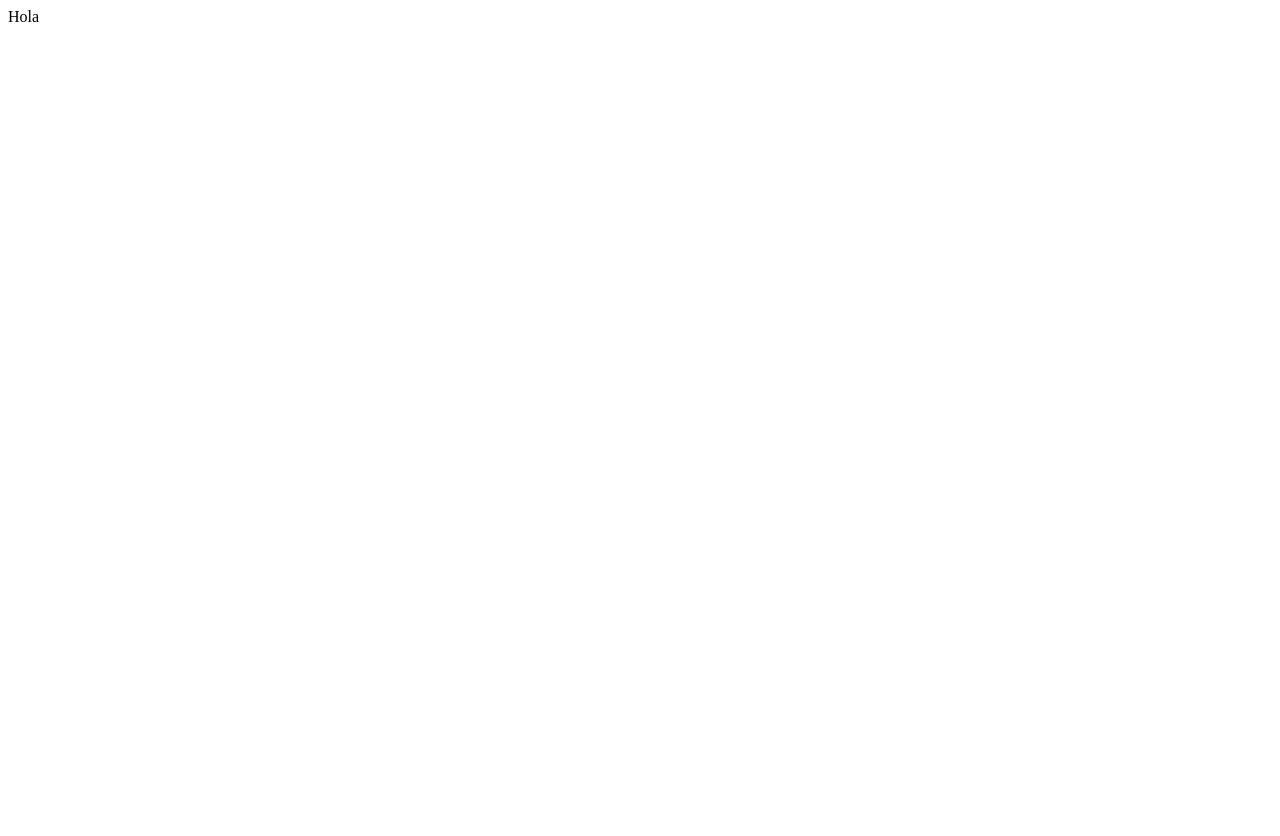
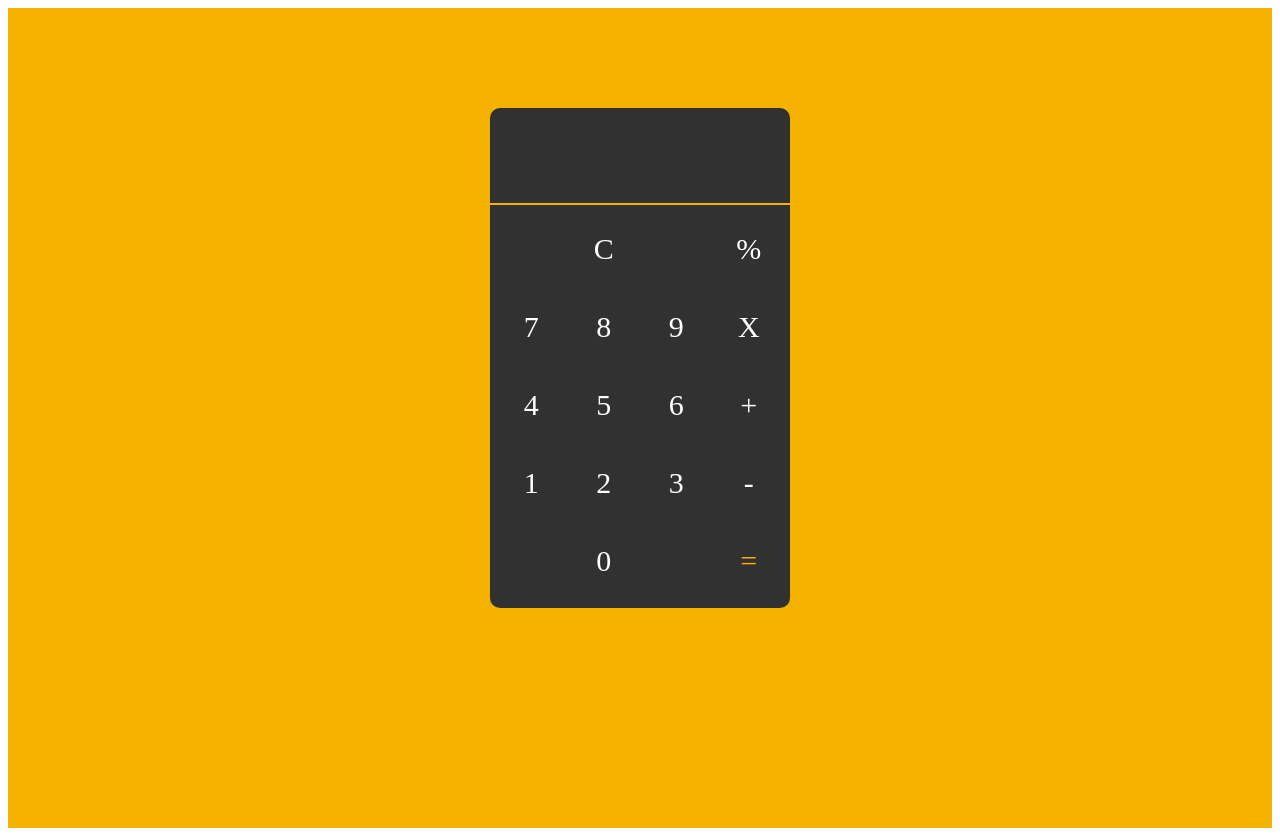
Before and after one commit to oberruti/Fiera-Studio-Calculadora, a React (Create React App) app in the folder app/: page / in a window 1280 px wide. Before the commit the page ends 800 px from the top, so only its background shows below. Built offline with nearby package versions, Linux system fonts and the light colour scheme.

Commit message:
style of the calculator added

```diff
--- a/app/src/components/calculadora.tsx
+++ b/app/src/components/calculadora.tsx
@@ -1,5 +1,218 @@
 import React from 'react'
+import { JustChildren, Style } from '../utils/tsTypes'
+import { commonStyleResources } from '../utils/style'
 
-export default function Calculadora(): JSX.Element {
-    return (<div>Hola</div>)
+function Calculadora(): JSX.Element {
+    const background: Style = {
+        background: commonStyleResources.colors.yellow,
+        minHeight: commonStyleResources.dimensions.backgroundHeight,
+        minWidth: commonStyleResources.dimensions.backgroundWidth,
+        paddingTop: '100px',
+        display: 'flex',
+        justifyContent: 'center',
+    }
+    return (
+        <div style={background}>
+            <Container>
+                <Resultado/>
+                <Botonera />
+            </Container>
+        </div>
+    )
 }
+
+function Container(props: JustChildren): JSX.Element {
+    const style: Style = {
+        background: commonStyleResources.colors.gray,
+        borderRadius: '10px',
+        height: '500px',
+        width: '300px',
+    }
+    return (
+        <div style={style}>
+            {props.children}
+        </div>
+    )
+}
+
+function Resultado(): JSX.Element {
+    const style: Style = {
+        height: '75px',
+        padding: '10px',
+        display: 'flex',
+        justifyContent: 'flex-end',
+        borderBottomColor: commonStyleResources.colors.yellow,
+        borderBottomWidth: '2px',
+        borderBottomStyle: 'solid',
+        color: 'white',
+        fontSize: '30px',
+        alignItems: 'flex-end'
+    }
+    return (
+        <div style={style}>
+            {/* result */}
+        </div>
+    )
+}
+
+function Botonera(): JSX.Element {
+    const style: Style = {
+        height: '380px',
+        padding: '10px',
+        display: 'grid',
+        gridGap: '10px',
+        gridTemplateColumns: 'repeat(4, 1fr)',
+        gridTemplateRows: 'repeat(5, 1fr)',
+        alignItems: 'center',
+        textAlign: 'center',
+    }
+
+    const botonesAMostrar = getBotones().map((boton, key) => {
+        const style: Style = {
+            gridRowStart: boton.gridRowStart,
+            gridRowEnd: boton.gridRowEnd,
+            gridColumnStart: boton.gridColumnStart,
+            gridColumnEnd: boton.gridColumnEnd,
+            color: boton.color ? boton.color : 'white',
+            fontSize: '30px',
+            cursor: 'pointer',
+        }
+        return (
+            <div style={style} key={key}>
+                {boton.boton}
+            </div>
+        )
+    })
+
+    return (
+        <div style={style}>
+            {botonesAMostrar}
+        </div>
+    )
+}
+
+interface Botones {
+    boton: string
+    gridRowStart: number
+    gridRowEnd: number
+    gridColumnStart: number
+    gridColumnEnd: number
+    color?: string
+}
+
+function getBotones(): Botones[] {
+    return [
+        {
+            boton: 'C',
+            gridRowStart: 1,
+            gridRowEnd: 1,
+            gridColumnStart: 1,
+            gridColumnEnd: 4
+        },
+        {
+            boton: '%',
+            gridRowStart: 1,
+            gridRowEnd: 1,
+            gridColumnStart: 4,
+            gridColumnEnd: 4
+        },
+        {
+            boton: 'X',
+            gridRowStart: 2,
+            gridRowEnd: 2,
+            gridColumnStart: 4,
+            gridColumnEnd: 4
+        },
+        {
+            boton: '+',
+            gridRowStart: 3,
+            gridRowEnd: 3,
+            gridColumnStart: 4,
+            gridColumnEnd: 4
+        },{
+            boton: '-',
+            gridRowStart: 4,
+            gridRowEnd: 4,
+            gridColumnStart: 4,
+            gridColumnEnd: 4
+        },{
+            boton: '=',
+            gridRowStart: 5,
+            gridRowEnd: 5,
+            gridColumnStart: 4,
+            gridColumnEnd: 4,
+            color: commonStyleResources.colors.yellow
+        },
+        {
+            boton: '0',
+            gridRowStart: 5,
+            gridRowEnd: 5,
+            gridColumnStart: 1,
+            gridColumnEnd: 4
+        },
+        {
+            boton: '1',
+            gridRowStart: 4,
+            gridRowEnd: 4,
+            gridColumnStart: 1,
+            gridColumnEnd: 1
+        },
+        {
+            boton: '2',
+            gridRowStart: 4,
+            gridRowEnd: 4,
+            gridColumnStart: 2,
+            gridColumnEnd: 2
+        },
+        {
+            boton: '3',
+            gridRowStart: 4,
+            gridRowEnd: 4,
+            gridColumnStart: 3,
+            gridColumnEnd: 3
+        },
+        {
+            boton: '4',
+            gridRowStart: 3,
+            gridRowEnd: 3,
+            gridColumnStart: 1,
+            gridColumnEnd: 1
+        },
+        {
+            boton: '5',
+            gridRowStart: 3,
+            gridRowEnd: 3,
+            gridColumnStart: 2,
+            gridColumnEnd: 2
+        },
+        {
+            boton: '6',
+            gridRowStart: 3,
+            gridRowEnd: 3,
+            gridColumnStart: 3,
+            gridColumnEnd: 3
+        },
+        {
+            boton: '7',
+            gridRowStart: 2,
+            gridRowEnd: 2,
+            gridColumnStart: 1,
+            gridColumnEnd: 1
+        },
+        {
+            boton: '8',
+            gridRowStart: 2,
+            gridRowEnd: 2,
+            gridColumnStart: 2,
+            gridColumnEnd: 2
+        },
+        {
+            boton: '9',
+            gridRowStart: 2,
+            gridRowEnd: 2,
+            gridColumnStart: 3,
+            gridColumnEnd: 3
+        }]
+}
+
+export default Calculadora;
```
Also changed, not shown: app/src/components/dist/calculadora.js (deleted).
